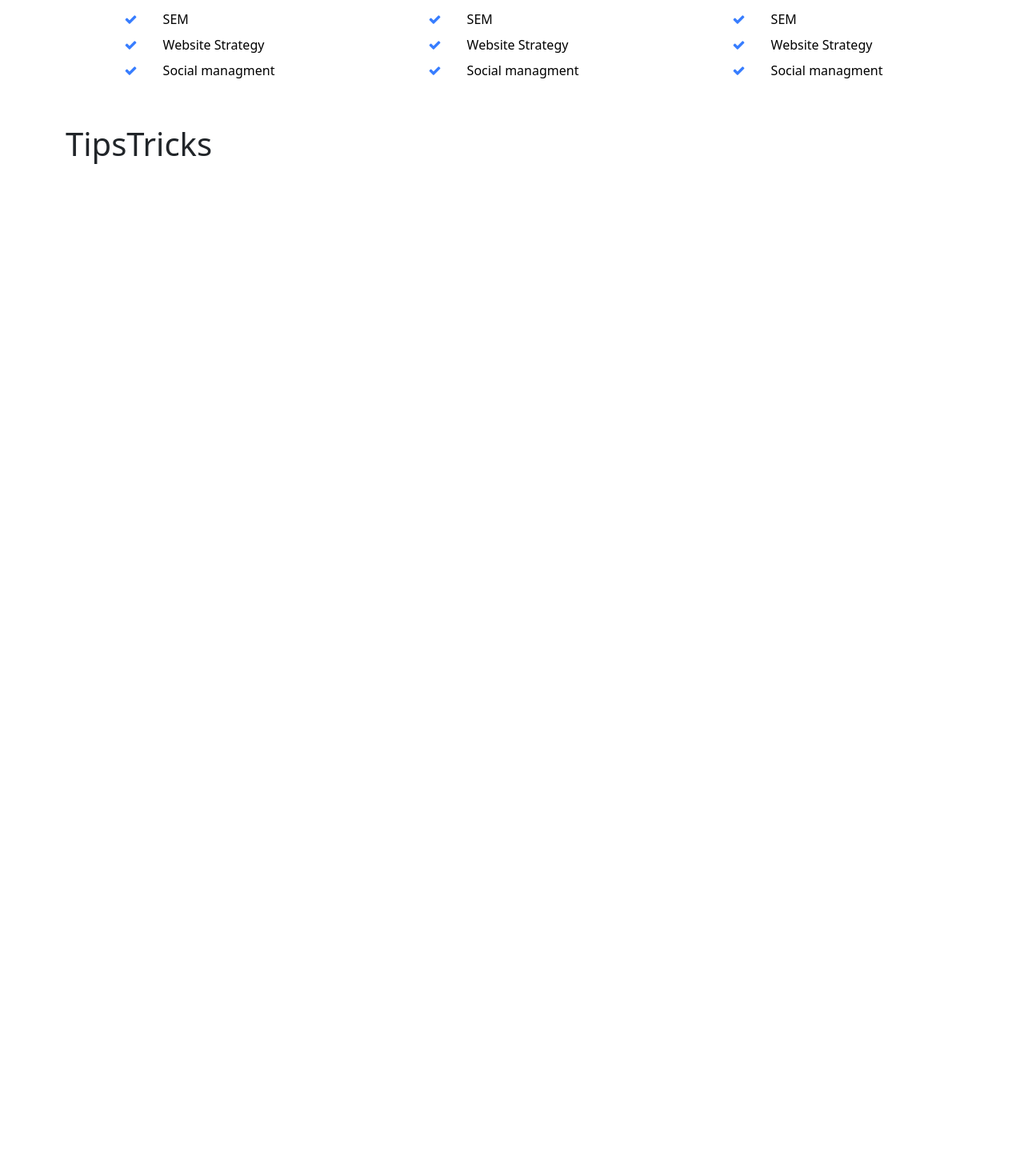
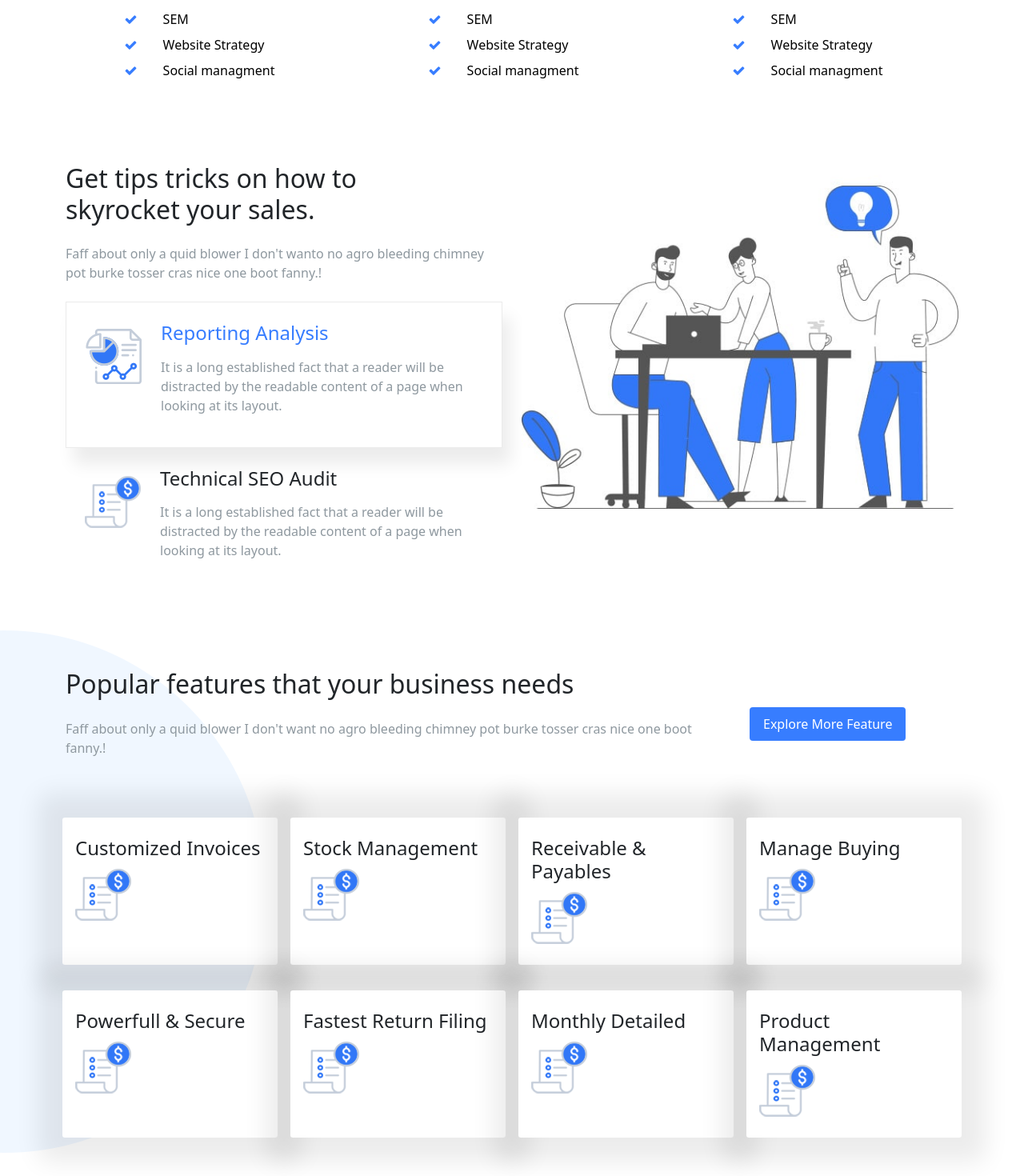
Before and after one commit to nicosanji/proj-html-vuejs, a Vue app: page / in a window 1280 px wide. Shown: the part 913-2383 px from the top of the page at 80% size. Before the commit the page ends 1125 px from the top, so only its background shows below. Built offline with nearby package versions, Linux system fonts and the light colour scheme.

Commit message:
Componente "features" completata (img da cambiare)

```diff
--- a/src/App.vue
+++ b/src/App.vue
@@ -4,6 +4,7 @@
     <Hero></Hero>
     <OnlineMarketing></OnlineMarketing>
     <TipsTricks></TipsTricks>
+    <Features></Features>
   </div>
 </template>
 
@@ -12,6 +13,7 @@ import Header from "./components/Header.vue";
 import Hero from "./components/Hero.vue";
 import OnlineMarketing from "./components/OnlineMarketing.vue";
 import TipsTricks from "./components/TipsTricks.vue";
+import Features from "./components/Features.vue";
 
 export default {
   name: "App",
@@ -20,6 +22,7 @@ export default {
     Hero,
     OnlineMarketing,
     TipsTricks,
+    Features,
   },
 };
 </script>
@@ -132,4 +135,59 @@ header {
     }
   }
 }
+
+.tips-tricks {
+  .d-flex {
+    img {
+      width: 30%;
+      height: 30%;
+      padding: 1rem;
+    }
+  }
+  .evidence-box {
+    border: 1px solid #00000014;
+    box-shadow: 10px 20px 20px #00000014;
+    h4 {
+      color: #377dff;
+    }
+  }
+  img {
+    width: 100%;
+  }
+  p {
+    color: #8e989f;
+  }
+}
+
+.features {
+  #circle-img {
+    position: absolute;
+    left: -25%;
+    z-index: -1;
+  }
+  .btn {
+    background-color: #377dff;
+    &:hover {
+      background-color: black;
+      border-color: black;
+    }
+  }
+  p {
+    color: #8e989f;
+  }
+  .box {
+    box-shadow: 0px 0px 30px 30px #00000014;
+    margin-left: 0.5rem;
+    margin-right: 0.5rem;
+    margin-bottom: 2rem;
+    width: calc((100% / 4) - 1rem);
+    cursor: pointer;
+    &:hover {
+      color: white;
+      background-color: #6cdac1 !important;
+      box-shadow: none;
+      transition: 0.3s;
+    }
+  }
+}
 </style>
--- /dev/null
+++ b/src/components/Features.vue
@@ -0,0 +1,63 @@
+<template>
+  <div class="features container-fluid position-relative">
+    <img id="circle-img" src="../assets/img/14.png" alt="circle-img" />
+    <div class="container pt-5 pb-3">
+      <div class="row">
+        <div class="col-9">
+          <h2 class="mb-4">Popular features that your business needs</h2>
+          <p class="pe-5">
+            Faff about only a quid blower I don't want no agro bleeding chimney
+            pot burke tosser cras nice one boot fanny.!
+          </p>
+        </div>
+        <div class="col-3">
+          <button class="btn text-white px-3 py-2 my-5">
+            Explore More Feature
+          </button>
+        </div>
+      </div>
+      <div class="row mt-5">
+        <div class="box col-3 bg-white rounded-1 px-3 py-4">
+          <h4>Customized Invoices</h4>
+          <img src="../assets/img/511.png" alt="" />
+        </div>
+        <div class="box col-3 bg-white rounded-1 px-3 py-4">
+          <h4>Stock Management</h4>
+          <img src="../assets/img/511.png" alt="" />
+        </div>
+        <div class="box col-3 bg-white rounded-1 px-3 py-4">
+          <h4>Receivable & Payables</h4>
+          <img src="../assets/img/511.png" alt="" />
+        </div>
+        <div class="box col-3 bg-white rounded-1 px-3 py-4">
+          <h4>Manage Buying</h4>
+          <img src="../assets/img/511.png" alt="" />
+        </div>
+        <div class="box col-3 bg-white rounded-1 px-3 py-4">
+          <h4>Powerfull & Secure</h4>
+          <img src="../assets/img/511.png" alt="" />
+        </div>
+        <div class="box col-3 bg-white rounded-1 px-3 py-4">
+          <h4>Fastest Return Filing</h4>
+          <img src="../assets/img/511.png" alt="" />
+        </div>
+        <div class="box col-3 bg-white rounded-1 px-3 py-4">
+          <h4>Monthly Detailed</h4>
+          <img src="../assets/img/511.png" alt="" />
+        </div>
+        <div class="box col-3 bg-white rounded-1 px-3 py-4">
+          <h4>Product Management</h4>
+          <img src="../assets/img/511.png" alt="" />
+        </div>
+      </div>
+    </div>
+  </div>
+</template>
+
+<script>
+export default {
+  name: "Features",
+};
+</script>
+
+<style></style>
--- a/src/components/OnlineMarketing.vue
+++ b/src/components/OnlineMarketing.vue
@@ -1,5 +1,5 @@
 <template>
-  <div class="online-marketing container my-5 pt-5">
+  <div class="online-marketing container my-5 py-5">
     <div class="row mt-5">
       <div class="col-4">
         <div class="d-flex">
--- a/src/components/TipsTricks.vue
+++ b/src/components/TipsTricks.vue
@@ -1,6 +1,39 @@
 <template>
-  <div class="tips-tricks container">
-    <h1>TipsTricks</h1>
+  <div class="tips-tricks container my-5">
+    <div class="row">
+      <div class="col-6">
+        <h2 class="pe-5 mb-4">
+          Get tips tricks on how to skyrocket your sales.
+        </h2>
+        <p class="mb-4">
+          Faff about only a quid blower I don't wanto no agro bleeding chimney
+          pot burke tosser cras nice one boot fanny.!
+        </p>
+        <div class="evidence-box d-flex px-2 py-3">
+          <img src="../assets/img/510.png" alt="repo-analysis" />
+          <div class="p-2">
+            <h4 class="mb-3">Reporting Analysis</h4>
+            <p>
+              It is a long established fact that a reader will be distracted by
+              the readable content of a page when looking at its layout.
+            </p>
+          </div>
+        </div>
+        <div class="d-flex px-2 py-3">
+          <img src="../assets/img/511.png" alt="technical-ceo" />
+          <div class="p-2">
+            <h4 class="mb-3">Technical SEO Audit</h4>
+            <p>
+              It is a long established fact that a reader will be distracted by
+              the readable content of a page when looking at its layout.
+            </p>
+          </div>
+        </div>
+      </div>
+      <div class="col-6">
+        <img src="../assets/img/509.jpeg" alt="sales-img" />
+      </div>
+    </div>
   </div>
 </template>
 
```
Also changed, not shown: 11 other files (tests, documents, lock files or other folders).
